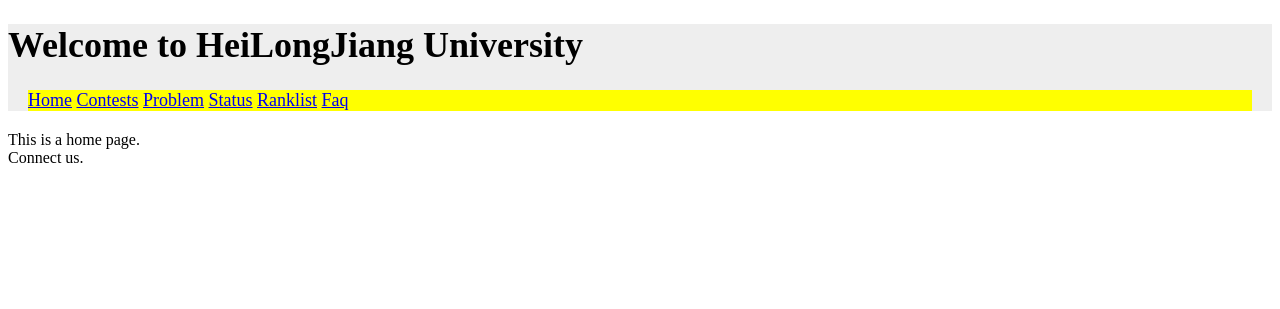
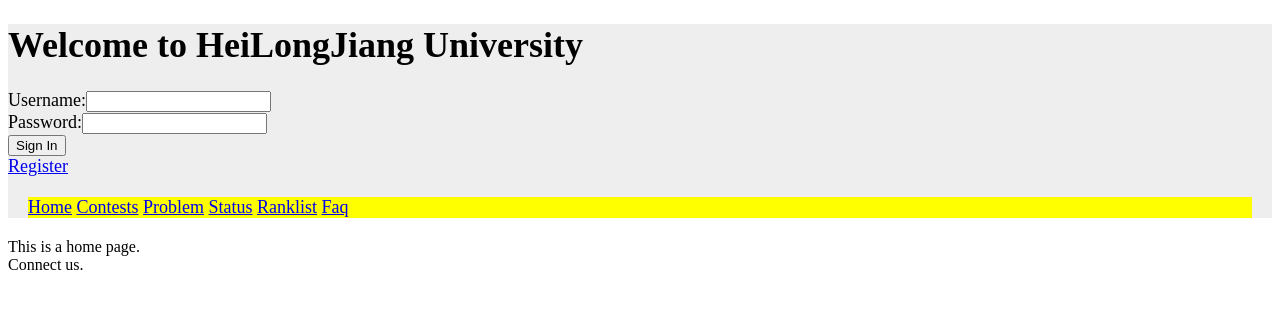
Before and after one commit to iceafish/OnlineJudgeSite, a Django app: page / in a window 1280 px wide. Shown: the top 309 px of the page. Run offline with Django 3.2, Linux system fonts and the light colour scheme.

Commit message:
Signed-off-by: kitty <cottonyin2012@gmail.com>

```diff
--- a/OnlineJudge/templates/base.html
+++ b/OnlineJudge/templates/base.html
@@ -14,7 +14,12 @@
 		<h1>Welcome to HeiLongJiang University </h1>
 		<!-- 登录部分，各页面无需改动 -->
 		<div id="login">
-
+				<form action="/user/login/" method="post">
+				Username:<input type="text" name="username" /><br>
+				Password:<input type="password" name="password"></input><br>
+				<input type="submit" value="Sign In" />
+				</form>
+				<a href="/user/reg/">Register</a>
 		</div>
 		<!-- 菜单部分 -->
 		<nav>
```
